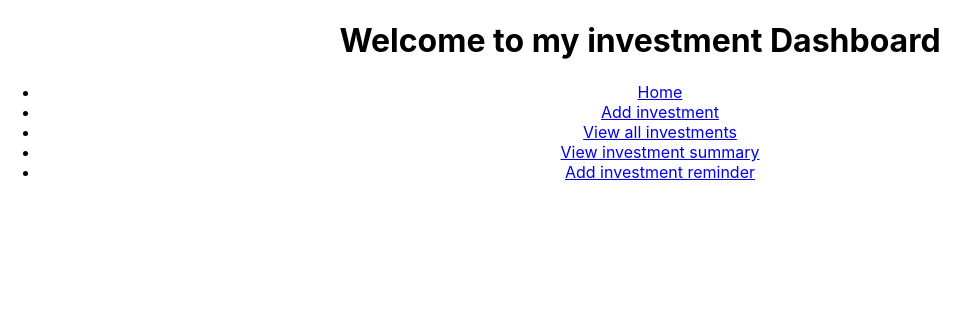
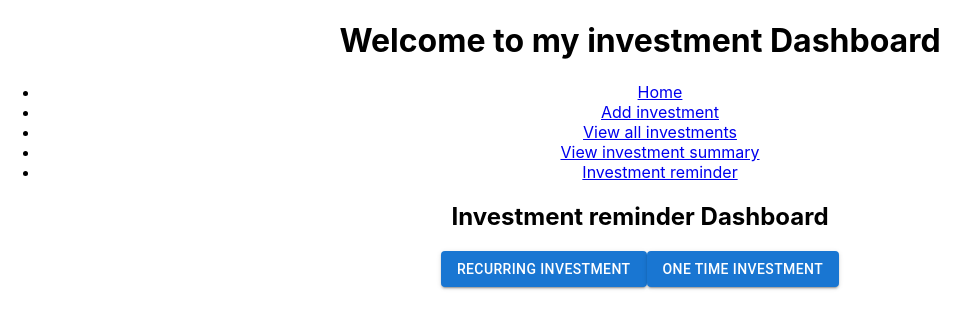
Before and after one commit to roshnidevadiga/investment, a React (Vite) app in the folder investment-project/: page /investmentReminder in a window 1280 px wide. Shown: the top 328 px of the page, without its empty margins (0-979 px from the left). Built offline with nearby package versions, Linux system fonts and the light colour scheme.

Commit message:
Created core pages for investment reminder section

```diff
--- a/investment-project/src/components/WelcomePage.jsx
+++ b/investment-project/src/components/WelcomePage.jsx
@@ -7,7 +7,7 @@ import Home from "./Home";
 import InvestmentForm from "./InvestmentForm";
 import AllInvestmentTable from "./AllInvestmentTable";
 import InvestmentSummary from "./InvestmentSummary";
-import InvestmentReminderContainer from "./investmentReminder/InvestmentReminderContainer";
+import InvestmentReminderContainer from "../investmentReminder/components/InvestmentReminderContainer";
 
 const WelcomePage = () => {
     return (
@@ -28,7 +28,7 @@ const WelcomePage = () => {
                         <Link to="/viewInvestmentSummary">View investment summary</Link>
                     </li>
                     <li>
-                        <Link to="/addInvestmentReminder">Add investment reminder</Link>
+                        <Link to="/investmentReminder">Investment reminder</Link>
                     </li>
                 </ul>
                 <Routes>
@@ -37,7 +37,7 @@ const WelcomePage = () => {
                     <Route path="/viewInvestments" element={<AllInvestmentTable />} />
                     <Route path="/viewInvestmentSummary" element={<InvestmentSummary />} />
                     <Route
-                        path="/addInvestmentReminder"
+                        path="/investmentReminder"
                         element={<InvestmentReminderContainer />}
                     />
                 </Routes>
--- a/investment-project/src/components/investmentReminder/InvestmentReminderContainer.jsx
+++ /dev/null
@@ -1,9 +0,0 @@
-//Investment reminder container component
-import React from "react";
-
-const InvestmentReminderContainer = () => {
-    //dummy container component with no functionality
-    return <>Test</>;
-};
-//export
-export default InvestmentReminderContainer;
--- /dev/null
+++ b/investment-project/src/constants/reminderConstants.js
@@ -0,0 +1,2 @@
+export const REMINDER_TYPE_RECURRING ='reminder_type_recurring';
+export const REMINDER_TYPE_ONE_TIME ='reminder_type_one_time';
--- /dev/null
+++ b/investment-project/src/investmentReminder/components/InvestmentReminderContainer.jsx
@@ -0,0 +1,16 @@
+//Investment reminder container component
+import React from "react";
+//import ReminderTypesActionButtons component
+import ReminderTypesActionButtons from "./ReminderTypesActionButtons";
+
+const InvestmentReminderContainer = () => {
+    //dummy container component with no functionality
+    return (
+        <>
+            <h2>Investment reminder Dashboard</h2>
+            <ReminderTypesActionButtons />
+        </>
+    );
+};
+//export
+export default InvestmentReminderContainer;
--- /dev/null
+++ b/investment-project/src/investmentReminder/components/InvestmentReminderForm.jsx
@@ -0,0 +1,35 @@
+//import react
+import React from "react";
+//import form controls
+import FormControl from "@mui/material/FormControl";
+
+const InvestmentReminderForm = ({reminderType}) => {
+    return (
+        <>
+            <h2>Investment reminder Form</h2>
+            <FormControl>
+                <label>
+                    Investment name:
+                    <input type="text" />
+                </label>
+                <label>
+                    Investment amount:
+                    <input type="number" />
+                </label>
+                <label>
+                    Investment date:
+                    <input type="date" />
+                </label>
+                <label>
+                    Investment type:
+                    <select>
+                        <option value="recurring">Recurring</option>
+                        <option value="oneTime">One Time</option>
+                    </select>
+                </label>
+            </FormControl>
+        </>
+    );
+};
+
+export default InvestmentReminderForm;
--- /dev/null
+++ b/investment-project/src/investmentReminder/components/ReminderTypesActionButtons.jsx
@@ -0,0 +1,38 @@
+//React component showing two buttons for investment reminder types
+import React, {useState} from "react";
+//import mui buttons
+import Button from "@mui/material/Button";
+import InvestmentReminderForm from "./InvestmentReminderForm";
+import { REMINDER_TYPE_RECURRING, REMINDER_TYPE_ONE_TIME } from "../../constants/reminderConstants";
+
+const ReminderTypesActionButtons = () => {
+    const [reminderType, setReminderType] = useState("");
+    const onClick = ({ type }) => {
+        setReminderType(type);
+    };
+    return (
+        <>
+            <Button
+                variant="contained"
+                color="primary"
+                onClick={() => {
+                    onClick({ type: REMINDER_TYPE_RECURRING });
+                }}>
+                Recurring Investment
+            </Button>
+            <Button
+                variant="contained"
+                color="primary"
+                onClick={() => {
+                    onClick({ type: REMINDER_TYPE_ONE_TIME });
+                }}>
+                One Time Investment
+            </Button>
+            {
+                reminderType && <InvestmentReminderForm reminderType={reminderType} />
+            }
+        </>
+    );
+};
+
+export default ReminderTypesActionButtons;
```
